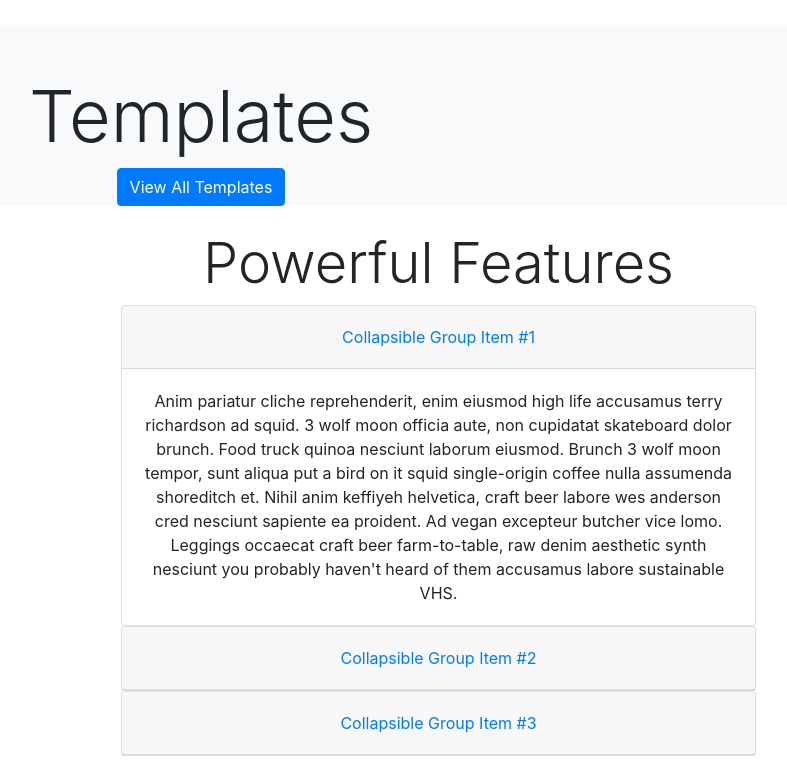
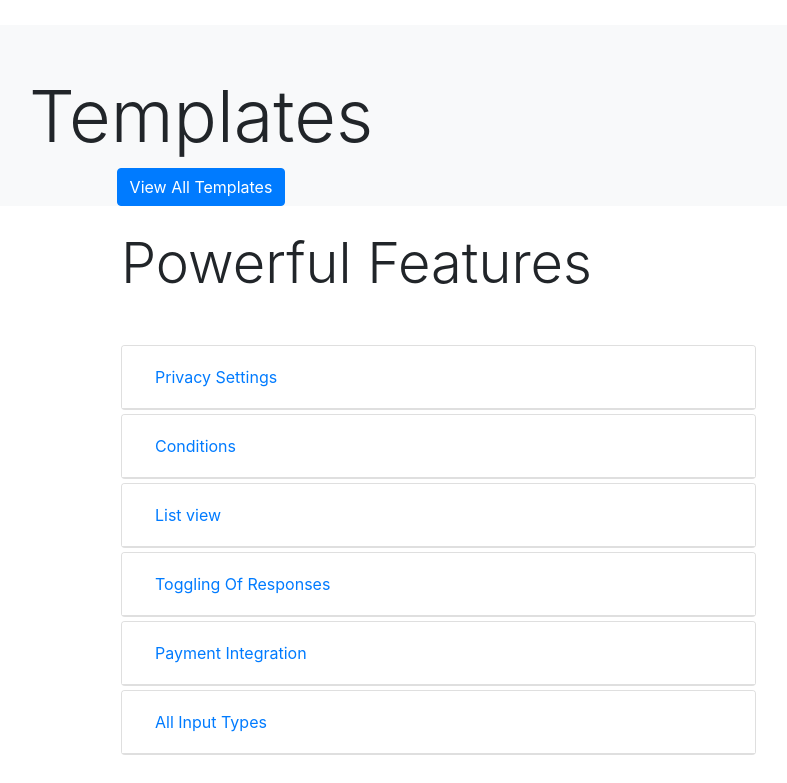
Before and after one commit to DanielMabadeje/Form-Builder, a PHP site: page /formsystem/ in a window 1280 px wide. Shown: the part 1849-2632 px from the top of the page, without its empty margins (439-1226 px from the left). Before the commit the page ends 2605 px from the top, so only its background shows below. Run offline with PHP 8.4, Linux system fonts and the light colour scheme; data that the repository does not hold is empty.

Commit message:
styled accordions

```diff
--- a/app/views/pages/index.php
+++ b/app/views/pages/index.php
@@ -1,7 +1,7 @@
 <?php require APPROOT . '/views/inc/header.php'; ?>
 <div style="text-align:center;">
   <!-- <h1><?php echo $data['title'] ?></h1> -->
-  <div class="position-relative overflow-hidden p-5 m-0  text-center bg-whit landing-bg pt-0 mt-md-0" style="background: linear-gradient(to bottom right, rgb(253, 251, 251), rgba(253, 249, 249, 0)), url('<?=URLROOT?>/img/jess-bailey-q10VITrVYUM-unsplash.jpg'); background-size:cover; height:100%;">
+  <div class="position-relative overflow-hidden p-5 m-0  text-center bg-whit landing-bg pt-0 mt-md-0" style="background: linear-gradient(to bottom right, rgb(253, 251, 251), rgba(253, 249, 249, 0)), url('<?= URLROOT; ?>/img/jess-bailey-q10VITrVYUM-unsplash.jpg'); background-size:cover; height:100%;">
     <div class="col-md-7 p-lg-5 my-5 text-dark mx-auto">
       <h5 class=" text-main-color m">Data Collection is key</h5>
       <p class="lead font-weight-normal">And an even wittier subheading to boot. </p>
@@ -71,30 +71,30 @@
     <div class="container">
       <div class="row">
         <div class="col-md-5"></div>
-        <div class="col-md-7">
+        <div class="col-md-7 text-left">
           <h2 class="display-4">Powerful Features</h2>
 
-          <div id="accordion">
-            <div class="card">
-              <div class="card-header" id="headingOne">
+          <div class="text-left mt-5" id="accordion">
+            <div class="card mb-1">
+              <div class="card-header bg-white" id="headingOne">
                 <h5 class="mb-0">
                   <button class="btn btn-link" data-toggle="collapse" data-target="#collapseOne" aria-expanded="true" aria-controls="collapseOne">
-                    Collapsible Group Item #1
+                    Privacy Settings
                   </button>
                 </h5>
               </div>
 
-              <div id="collapseOne" class="collapse show" aria-labelledby="headingOne" data-parent="#accordion">
+              <div id="collapseOne" class="collapse" aria-labelledby="headingOne" data-parent="#accordion">
                 <div class="card-body">
                   Anim pariatur cliche reprehenderit, enim eiusmod high life accusamus terry richardson ad squid. 3 wolf moon officia aute, non cupidatat skateboard dolor brunch. Food truck quinoa nesciunt laborum eiusmod. Brunch 3 wolf moon tempor, sunt aliqua put a bird on it squid single-origin coffee nulla assumenda shoreditch et. Nihil anim keffiyeh helvetica, craft beer labore wes anderson cred nesciunt sapiente ea proident. Ad vegan excepteur butcher vice lomo. Leggings occaecat craft beer farm-to-table, raw denim aesthetic synth nesciunt you probably haven't heard of them accusamus labore sustainable VHS.
                 </div>
               </div>
             </div>
-            <div class="card">
-              <div class="card-header" id="headingTwo">
+            <div class="card mb-1">
+              <div class="card-header bg-white" id="headingTwo">
                 <h5 class="mb-0">
                   <button class="btn btn-link collapsed" data-toggle="collapse" data-target="#collapseTwo" aria-expanded="false" aria-controls="collapseTwo">
-                    Collapsible Group Item #2
+                    Conditions
                   </button>
                 </h5>
               </div>
@@ -104,15 +104,59 @@
                 </div>
               </div>
             </div>
-            <div class="card">
-              <div class="card-header" id="headingThree">
+            <div class="card mb-1">
+              <div class="card-header bg-white" id="headingThree">
                 <h5 class="mb-0">
                   <button class="btn btn-link collapsed" data-toggle="collapse" data-target="#collapseThree" aria-expanded="false" aria-controls="collapseThree">
-                    Collapsible Group Item #3
+                    List view
                   </button>
                 </h5>
               </div>
               <div id="collapseThree" class="collapse" aria-labelledby="headingThree" data-parent="#accordion">
+                <div class="card-body">
+                  Anim pariatur cliche reprehenderit, enim eiusmod high life accusamus terry richardson ad squid. 3 wolf moon officia aute, non cupidatat skateboard dolor brunch. Food truck quinoa nesciunt laborum eiusmod. Brunch 3 wolf moon tempor, sunt aliqua put a bird on it squid single-origin coffee nulla assumenda shoreditch et. Nihil anim keffiyeh helvetica, craft beer labore wes anderson cred nesciunt sapiente ea proident. Ad vegan excepteur butcher vice lomo. Leggings occaecat craft beer farm-to-table, raw denim aesthetic synth nesciunt you probably haven't heard of them accusamus labore sustainable VHS.
+                </div>
+              </div>
+            </div>
+            <div class="card mb-1">
+              <div class="card-header bg-white" id="headingFour">
+                <h5 class="mb-0">
+                  <button class="btn btn-link collapsed" data-toggle="collapse" data-target="#collapseFour" aria-expanded="false" aria-controls="collapseFour">
+                    Toggling Of Responses
+                  </button>
+                </h5>
+              </div>
+              <div id="collapseFour" class="collapse" aria-labelledby="headingFour" data-parent="#accordion">
+                <div class="card-body">
+                  Anim pariatur cliche reprehenderit, enim eiusmod high life accusamus terry richardson ad squid. 3 wolf moon officia aute, non cupidatat skateboard dolor brunch. Food truck quinoa nesciunt laborum eiusmod. Brunch 3 wolf moon tempor, sunt aliqua put a bird on it squid single-origin coffee nulla assumenda shoreditch et. Nihil anim keffiyeh helvetica, craft beer labore wes anderson cred nesciunt sapiente ea proident. Ad vegan excepteur butcher vice lomo. Leggings occaecat craft beer farm-to-table, raw denim aesthetic synth nesciunt you probably haven't heard of them accusamus labore sustainable VHS.
+                </div>
+              </div>
+            </div>
+
+            <div class="card mb-1">
+              <div class="card-header bg-white" id="headingFive">
+                <h5 class="mb-0">
+                  <button class="btn btn-link collapsed" data-toggle="collapse" data-target="#collapseFive" aria-expanded="false" aria-controls="collapseFive">
+                    Payment Integration
+                  </button>
+                </h5>
+              </div>
+              <div id="collapseFive" class="collapse" aria-labelledby="headingFive" data-parent="#accordion">
+                <div class="card-body">
+                  Anim pariatur cliche reprehenderit, enim eiusmod high life accusamus terry richardson ad squid. 3 wolf moon officia aute, non cupidatat skateboard dolor brunch. Food truck quinoa nesciunt laborum eiusmod. Brunch 3 wolf moon tempor, sunt aliqua put a bird on it squid single-origin coffee nulla assumenda shoreditch et. Nihil anim keffiyeh helvetica, craft beer labore wes anderson cred nesciunt sapiente ea proident. Ad vegan excepteur butcher vice lomo. Leggings occaecat craft beer farm-to-table, raw denim aesthetic synth nesciunt you probably haven't heard of them accusamus labore sustainable VHS.
+                </div>
+              </div>
+            </div>
+
+            <div class="card mb-1">
+              <div class="card-header bg-white" id="headingSix">
+                <h5 class="mb-0">
+                  <button class="btn btn-link collapsed" data-toggle="collapse" data-target="#collapseSix" aria-expanded="false" aria-controls="collapseSix">
+                    All Input Types
+                  </button>
+                </h5>
+              </div>
+              <div id="collapseSix" class="collapse" aria-labelledby="headingSix" data-parent="#accordion">
                 <div class="card-body">
                   Anim pariatur cliche reprehenderit, enim eiusmod high life accusamus terry richardson ad squid. 3 wolf moon officia aute, non cupidatat skateboard dolor brunch. Food truck quinoa nesciunt laborum eiusmod. Brunch 3 wolf moon tempor, sunt aliqua put a bird on it squid single-origin coffee nulla assumenda shoreditch et. Nihil anim keffiyeh helvetica, craft beer labore wes anderson cred nesciunt sapiente ea proident. Ad vegan excepteur butcher vice lomo. Leggings occaecat craft beer farm-to-table, raw denim aesthetic synth nesciunt you probably haven't heard of them accusamus labore sustainable VHS.
                 </div>
```
